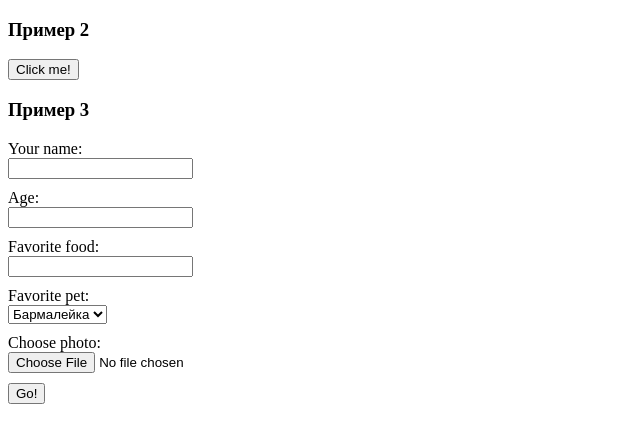
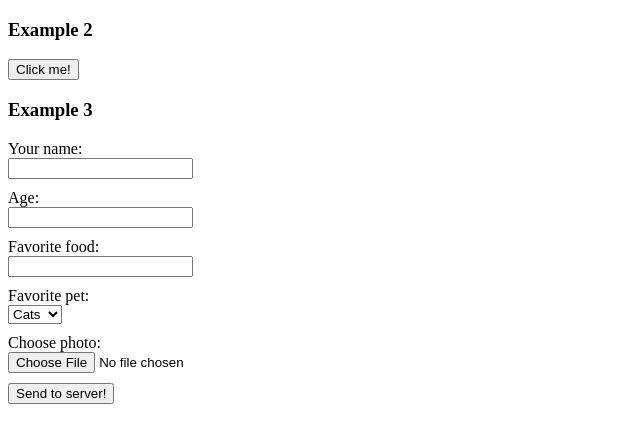
Before and after one commit to ithrforu/XmlHttpRequest, a website: page formSendingData_js_MDN2-formData.html in a window 1280 px wide. Shown: the whole page, without its empty margins (0-640 px from the left). Drawn offline with Linux system fonts and the light colour scheme.

Commit message:
refactor: data

```diff
--- a/formSendingData_js_MDN2-formData.html
+++ b/formSendingData_js_MDN2-formData.html
@@ -6,21 +6,21 @@
     <title>FormData object</title>
   </head>
   <body>
-    <!-- Пример #2 -->
-    <h3>Пример 2</h3>
+    <!-- Example #2 -->
+    <h3>Example 2</h3>
     <div>
       <button>Click me!</button>
     </div>
 
     <script>
-      // Пример #2
+      // Example #2
       const divBlock = document.querySelector('div');
       const button = document.querySelector('button');
       const dataObject = {
-        name: 'Пупсик',
-        age: 26,
-        favoriteFood: 'каша',
-        favoritePet: 'Алекс',
+        name: 'ivan',
+        age: 20,
+        favoriteFood: 'Hot dog',
+        favoritePet: 'Cats',
       };
 
       button.addEventListener('click', () => sendData(dataObject));
@@ -43,7 +43,7 @@
     </script>
 
     <style>
-      /* Пример #3 */
+      /* Example #3 */
       ul {
         list-style: none;
         padding: 0;
@@ -59,8 +59,8 @@
       }
     </style>
 
-  <!-- Пример #3 -->
-    <h3>Пример 3</h3>
+  <!-- Example #3 -->
+    <h3>Example 3</h3>
     <form id="myForm" enctype="multipart/form-data">
       <ul>
         <li>
@@ -78,9 +78,9 @@
         <li>
           <label for="myPet">Favorite pet:</label>
           <select name="favoritePet">
-            <option value="Бармалейка">Бармалейка</option>
-            <option value="Алекс">Алекс</option>
-            <option value="Кошка Соня">Кошка Соня</option>
+            <option value="cats">Cats</option>
+            <option value="dogs">Dogs</option>
+            <option value="dirds">Birds</option>
           </select>
         </li>
         <li>
@@ -88,13 +88,13 @@
           <input id="photo" type="file" name="myFile">
         </li>
         <li>
-          <button>Go!</button>
+          <button>Send to server!</button>
         </li>
       </ul>
     </form>
 
     <script>
-      // Пример #3
+      // Example #3
       const myForm = document.getElementById('myForm');
 
       myForm.addEventListener('submit', function(e) {
@@ -111,7 +111,7 @@
         XHR.addEventListener('error', () => console.log('Oops! Something went wrong.'));
         XHR.addEventListener('loadend', () => renderData(XHR.responseText));
 
-        XHR.open('POST', 'http://127.0.0.1:3333/');
+        XHR.open('POST', 'http://localhost:3333/');
         XHR.send(FD);
       }
 
```
